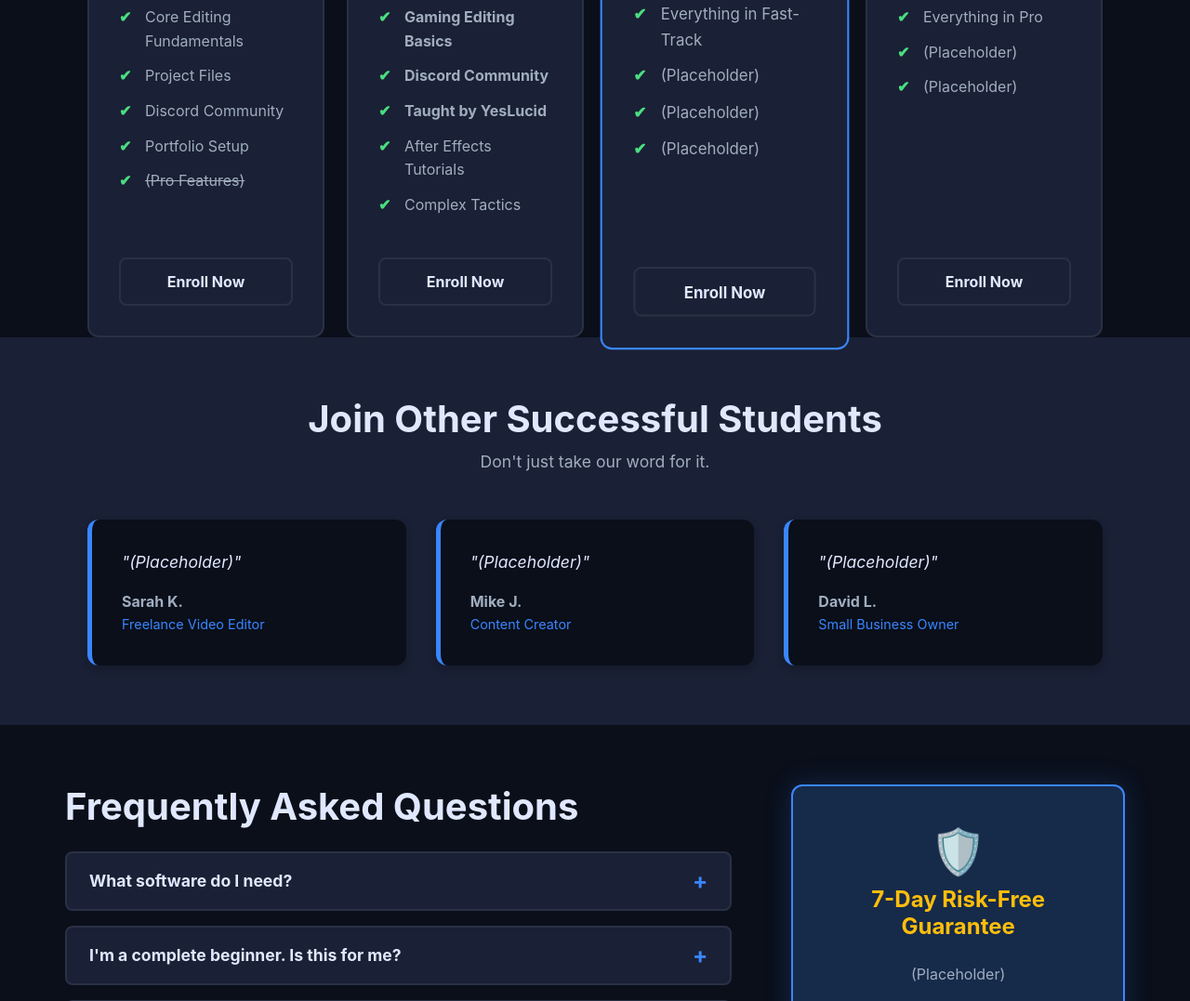
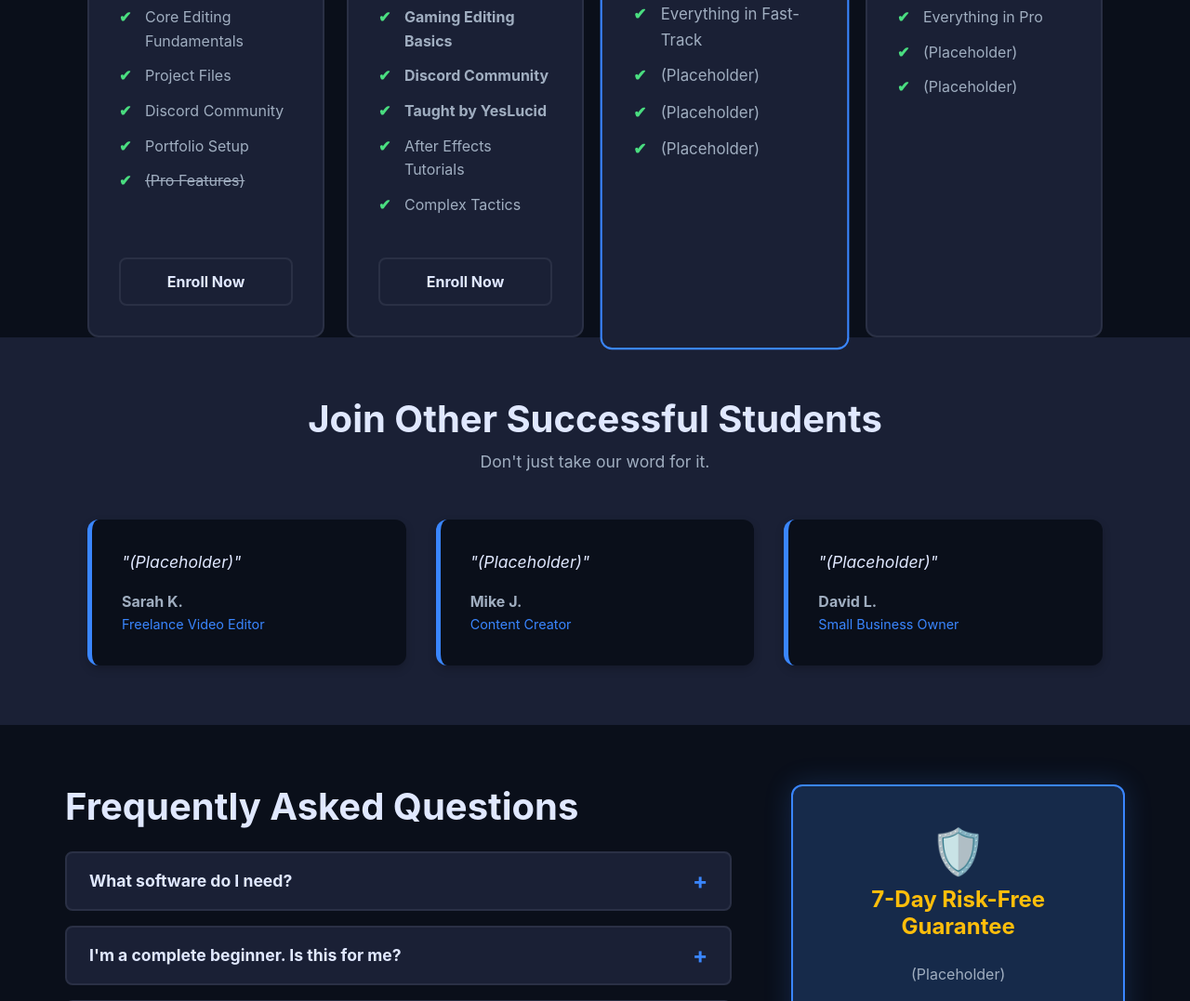
Before and after one commit to Timthetitan01/edit, a plain HTML site: page index.html in a window 1280 px wide. Shown: the part 1431-2508 px from the top of the page at 93% size. Drawn offline with Linux system fonts and the light colour scheme; no server answers.

Commit message:
Remove duplicate Enroll Now buttons
Removed duplicate 'Enroll Now' buttons from price cards.

```diff
--- a/index.html
+++ b/index.html
@@ -787,9 +787,6 @@
                                 <li>(Placeholder)</li>
                                 <li>(Placeholder)</li>
                             </ul>
-                              <button class="cta-button cta-secondary enroll-btn">
-                                Enroll Now
-                            </button>
                         </div>
                         <div class="price-card">
                             <div class="price-card-header">
@@ -802,9 +799,6 @@
                                 <li>(Placeholder)</li>
                                 <li>(Placeholder)</li>
                             </ul>
-                              <button class="cta-button cta-secondary enroll-btn">
-                                Enroll Now
-                            </button>
                         </div>
                     </div>
                 </div>
```
